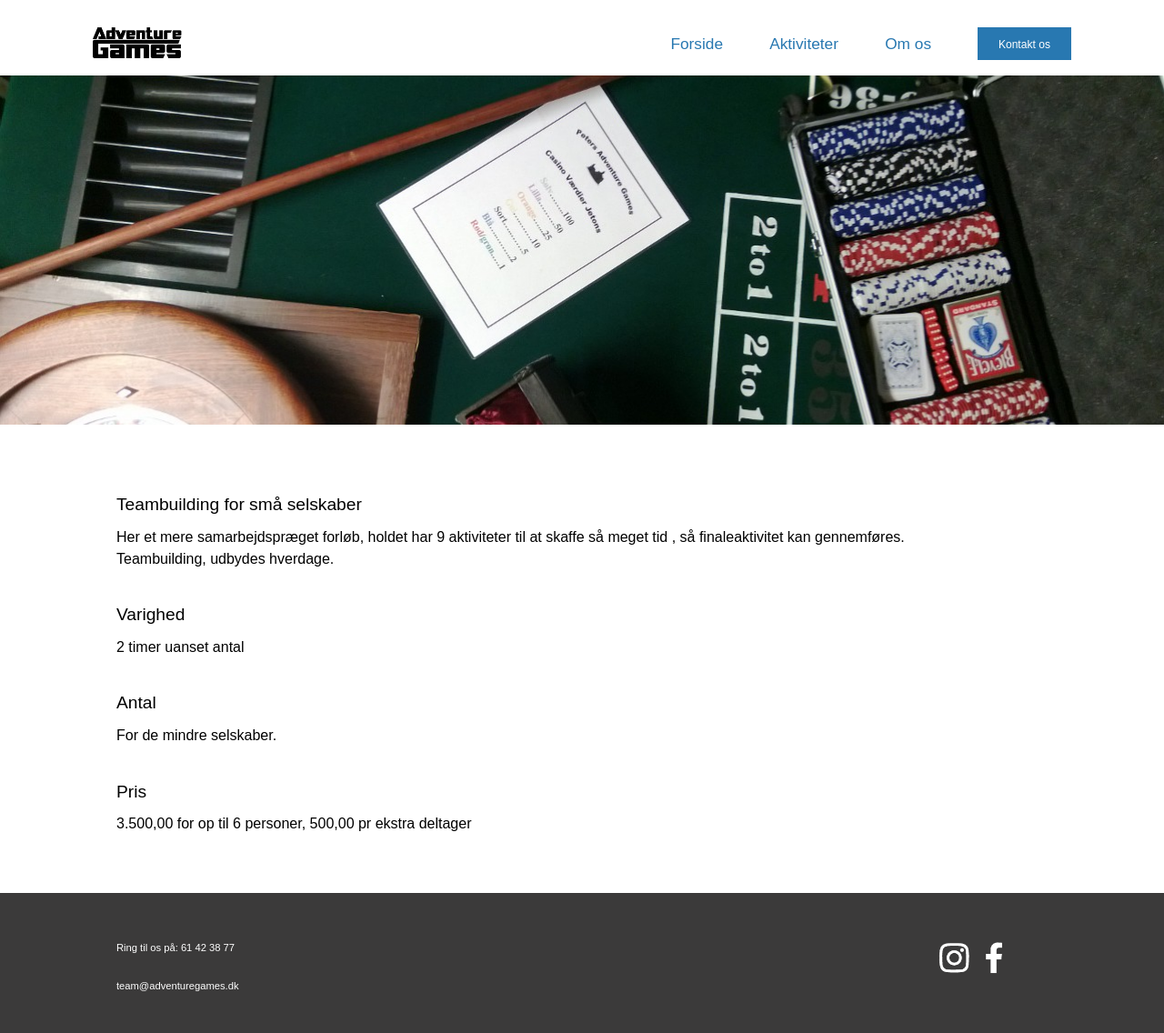
After one commit to gaardee/adventuregames.dk, a PHP site: page /aktiviteter/teambuilding in a window 1280 px wide. The commit adds this page. Shown: the whole page at 91% size. Run offline with PHP 8.4, Linux system fonts and the light colour scheme.

Commit message:
New pages

```diff
--- /dev/null
+++ b/public/aktiviteter/teambuilding.css
@@ -0,0 +1,78 @@
+#splash_medarbejder {
+    height: 40vw;
+    width: 100%;
+    background-image: url(/img/casino_splash.jpg);
+    background-size: cover;
+    background-repeat: no-repeat;
+    background-position: 20%;
+}
+
+h1 {
+    font-family: montserrat, sans-serif;
+    font-style: normal;
+    font-weight: 350;
+    font-size: 1.2em;
+    padding-left: 10vw;
+    padding-top: 5vw;
+    margin-bottom: 2vw;
+}
+
+h2 {
+    font-family: montserrat, sans-serif;
+    font-style: normal;
+    font-weight: 350;
+    font-size: 1em;
+    padding-left: 8vw;
+    padding-top: 5vw;
+    margin-bottom: 2vw;
+}
+
+#tekst_medarbejder p {
+    padding-left: 10vw;
+    padding-right: 8vw;
+    max-width: 90vw;
+}
+
+footer {
+    margin-top: 5vw;
+}
+
+footer p {
+    padding-left: 10vw;
+}
+
+@media only screen and (min-width:650px) {
+
+    #splash_medarbejder {
+        height: 35vw;
+    }
+}
+
+
+@media only screen and (min-width:750px) {
+
+    h1 {
+        margin-bottom: 1vw;
+    }
+
+    #tekst_medarbejder {
+        margin-top: 3vw;
+    }
+}
+
+@media only screen and (min-width:850px) {
+
+    h1 {
+        padding-top: 3vw;
+    }
+}
+
+
+@media only screen and (min-width:1100px) {
+
+    #splash_medarbejder {
+        height: 30vw;
+    }
+
+
+}
--- /dev/null
+++ b/public/aktiviteter/teambuilding.php
@@ -0,0 +1,15 @@
+<section id="splash_medarbejder"></section>
+
+<section id="tekst_medarbejder">
+    <h1>Teambuilding for små selskaber</h1>
+    <p>Her et mere samarbejdspræget forløb, holdet har 9 aktiviteter til at skaffe så meget tid , så finaleaktivitet kan gennemføres.</p>
+    <p>Teambuilding, udbydes hverdage. </p>
+
+    <h1>Varighed</h1>
+    <p>2 timer uanset antal</p>
+    <h1>Antal</h1>
+    <p>For de mindre selskaber.</p>
+    <h1>Pris</h1>
+    <p>3.500,00 for op til 6 personer, 500,00 pr ekstra deltager </p>
+
+</section>
--- a/public/layout/menu.php
+++ b/public/layout/menu.php
@@ -9,25 +9,34 @@
 
                 <div class="dropdown">
                     <a href="/aktiviteter"> <button class="dropbtn">Aktiviteter</button></a>
-                    <div class="dropdown-content">
+                    <div class="dropdown-content" style="width: 500px;margin-left:-150px;">
+                        <div style="width: 50%;">
                             <a href="/aktiviteter/fangerne">Fangerne på Fortet</a>
                             <a href="/aktiviteter/tvekamp">Tvekamp</a>
                             <a href="/aktiviteter/syvkamp">7-kamp</a>
                             <a href="/aktiviteter/tikamp">10-kamp</a>
                             <a href="/aktiviteter/stratego">Stratego</a>
                             <a href="/aktiviteter/race">Adventure Race</a>
+                        </div>
+                        <div style="width: 50%;">
                             <a href="/aktiviteter/medarbejder">Årets medarbejder</a>
                             <a href="/aktiviteter/casino">Casino</a>
+                            <a href="/aktiviteter/fangerne-blaa-mandag">Fangerne på fortet - Blå mandag</a>
+                            <a href="/aktiviteter/teambuilding">Teambuilding for små selskaber</a>
+                            <a href="/aktiviteter/fangerne-light">Fangerne på Fortet - Light</a>
                             <a href="/aktiviteter/udlejning">Udlejning</a>
+                        </div>
                     </div>
                 </div>
 
                 <div class="dropdown">
                     <a href="/omos"> <button class="dropbtn">Om os</button></a>
                     <div class="dropdown-content">
+                        <div style="width: 100%;">
                             <a href="/omos">Hvem er vi?</a>
                             <a href="/lokaliteter">Lokaliteter</a>
                             <a href="/job">Job</a>
+                        </div>
                     </div>
                 </div>
 
--- a/public/style.css
+++ b/public/style.css
@@ -72,7 +72,7 @@ header nav a:visited {
   text-decoration: none;
   display: block;
   text-align: center;
-  padding: 20px 0px !important;
+  padding: 15px 0px !important;
   margin-top: 0px !important;
   text-align: center;
 }
@@ -82,7 +82,7 @@ header nav a:visited {
 }
 
 .dropdown:hover .dropdown-content {
-  display: block;
+  display: flex;
 }
 
 .dropdown:hover .dropbtn {
```
Also changed, not shown: public/aktiviteter/fangerne-blaa-mandag.css (added, +78 -0 lines), public/aktiviteter/fangerne-blaa-mandag.php (added, +14 -0 lines), public/aktiviteter/fangerne-light.css (added, +78 -0 lines), public/aktiviteter/fangerne-light.php (added, +14 -0 lines). Lines whose indentation alone changed are shown as unchanged.
